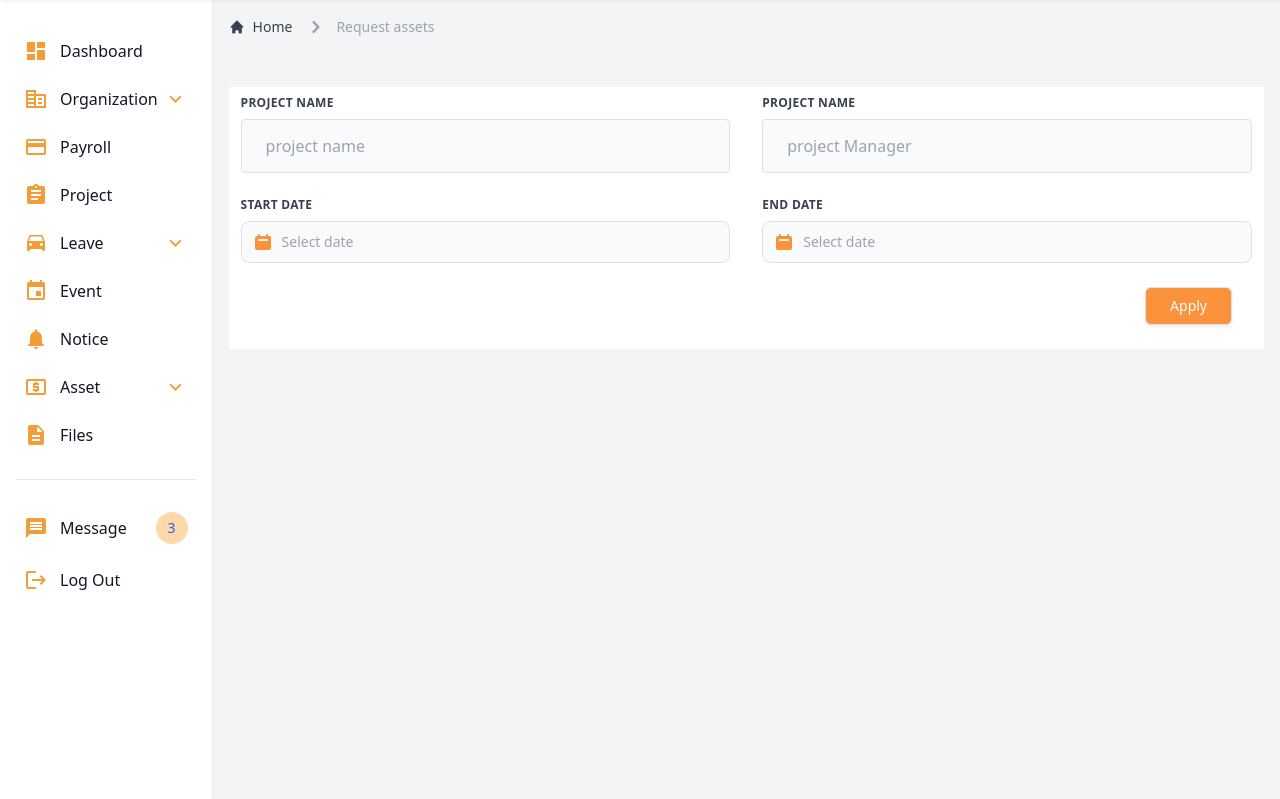
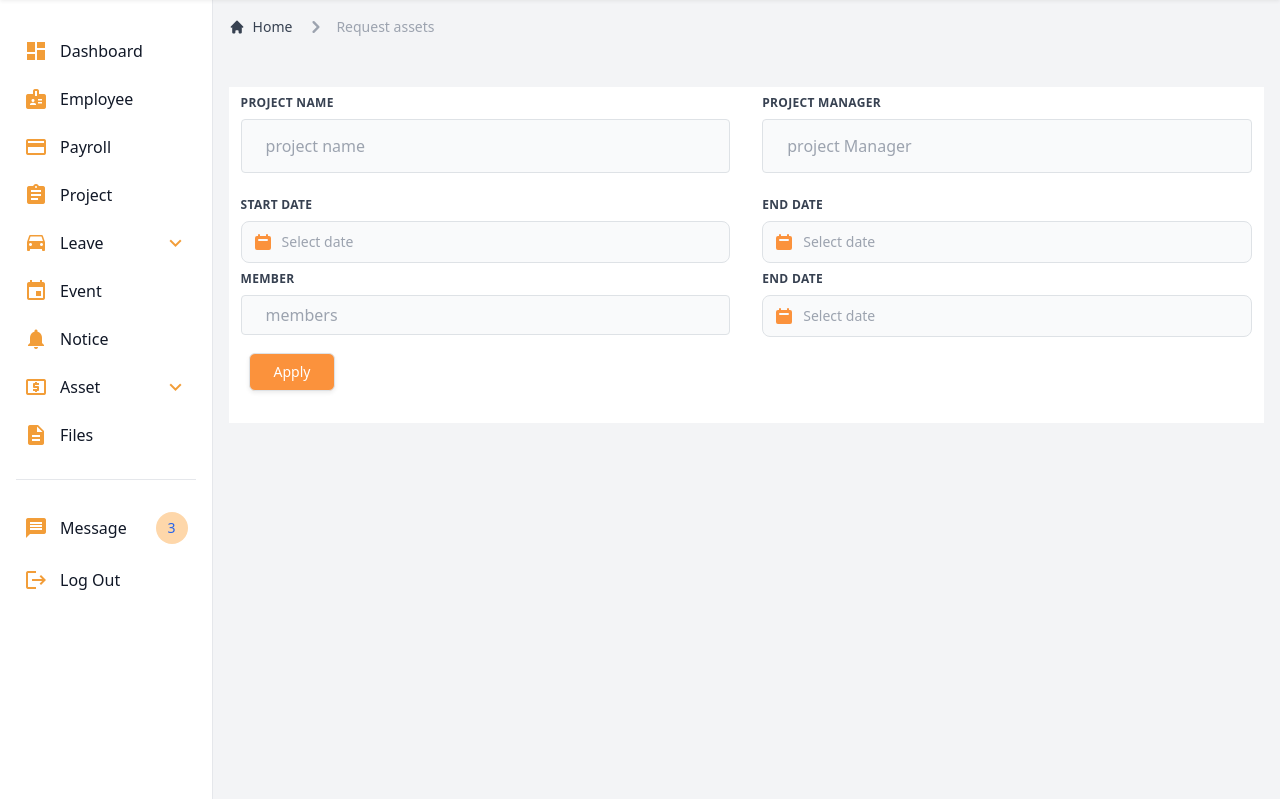
Before and after one commit to sandeeprajgurung/Manageit, a PHP site: page /php_auth_api/ProjectForm.php in a window 1280 px wide. Shown: the part 73-872 px from the top of the page. Run offline with PHP 8.4, Linux system fonts and the light colour scheme; some libraries are stand-ins or nearby versions.

Commit message:
project form created

```diff
--- a/ProjectForm.php
+++ b/ProjectForm.php
@@ -53,33 +53,11 @@
                                 </a>
                             </li>
                             <li>
-                                <button type="button"
-                                    class="flex items-center p-2 w-full text-base font-normal text-gray-900 rounded-lg transition duration-75 group hover:bg-orange-400 dark:text-white "
-                                    aria-controls="dropdown-example" data-collapse-toggle="dropdown-example">
-                                    <i class="material-icons" style="color:#F29D38">corporate_fare</i>
-                                    <span class="flex-1 ml-3 text-left whitespace-nowrap"
-                                        sidebar-toggle-item>Organization</span>
-                                    <i class="material-icons" style="color:#F29D38">keyboard_arrow_down</i>
-                                </button>
-                                <ul id="dropdown-example" class="hidden py-2 space-y-2 ">
-                                    <li>
-                                        <a href="employee.php"
-                                            class="flex items-center p-2 pl-11 w-full  text-xs font-normal text-gray-900 rounded-lg transition duration-75 group hover:bg-orange-400 dark:text-white ">Employee</a>
-                                    </li>
-                                    <li>
-                                        <a href="unfinished.php"
-                                            class="flex items-center p-2 pl-11 w-full text-xs font-normal text-gray-900 rounded-lg transition duration-75 group hover:bg-orange-400 dark:text-white ">Department</a>
-                                    </li>
-                                    <li>
-                                        <a href="unfinished.php"
-                                            class="flex items-center p-2 pl-11 w-full text-xs font-normal text-gray-900 rounded-lg transition duration-75 group hover:bg-orange-400 dark:text-white ">Designation</a>
-                                    </li>
-                                    <li>
-                                        <a href="unfinished.php"
-                                            class="flex items-center p-2 pl-11 w-full text-xs font-normal text-gray-900 rounded-lg transition duration-75 group hover:bg-orange-400 dark:text-white ">New
-                                            Hire</a>
-                                    </li>
-                                </ul>
+                                <a href="unfinished.php" class="dark:text-white hover:bg-orange-400 ">
+                                    <i class="material-icons" style="color:#F29D38">badge</i>
+                                    <span class="flex-1 ml-3 whitespace-nowrap">Employee</span>
+
+                                </a>
                             </li>
                             <li>
                                 <a href="unfinished.php" class="dark:text-white hover:bg-orange-400 ">
@@ -240,7 +218,7 @@
 
                             <label class="block uppercase tracking-wide text-gray-700 text-xs font-bold mb-2"
                             for="grid-first-name">
-                            Project Name
+                            Project Manager
                         </label>
                         <div class="relative">
                             <input type="text" name="employee" placeholder="project Manager"
@@ -291,13 +269,51 @@
                                     placeholder="Select date">
                             </div>
                         </div>
+
                     </div>
 
 
+
                 </div>
+                <div class="flex flex-wrap -mx-3 mb-2">
+                    <div class="w-full md:w-1/2 px-3 mb-6 md:mb-0">
+                    <label class="block uppercase tracking-wide text-gray-700 text-xs font-bold mb-2"
+                            for="grid-first-name">
+                            Member
+                        </label>
+                        <div class="relative">
+                            <input type="text" name="employee" placeholder="members"
+                                class="block h-10 appearance-none w-full bg-gray-50 border border-gray-200 text-gray-700 py-3 px-4 pr-8 rounded leading-tight focus:outline-none focus:bg-white focus:border-gray-500"
+                                id="grid-state">
+
+                            </input>
+                        </div>
+                    </div>
+                    <div class="w-full md:w-1/2 px-3 mb-6 md:mb-0">
+                        <label class="block uppercase tracking-wide text-gray-700 text-xs font-bold mb-2"
+                            for="grid-state">
+                            End Date
+                        </label>
+                        <div class="relative">
+                            <div class="relative">
+                                <div class="flex absolute inset-y-0 left-0 items-center pl-3 pointer-events-none">
+                                    <svg class="w-5 h-5 text-orange-400 dark:text-gray-400" fill="currentColor"
+                                        viewBox="0 0 20 20" xmlns="http://www.w3.org/2000/svg">
+                                        <path fill-rule="evenodd"
+                                            d="M6 2a1 1 0 00-1 1v1H4a2 2 0 00-2 2v10a2 2 0 002 2h12a2 2 0 002-2V6a2 2 0 00-2-2h-1V3a1 1 0 10-2 0v1H7V3a1 1 0 00-1-1zm0 5a1 1 0 000 2h8a1 1 0 100-2H6z"
+                                            clip-rule="evenodd"></path>
+                                    </svg>
+                                </div>
+                                <input type="text" id="enddate" name="returnDate" autocomplete="off"
+                                    class="bg-gray-50 border border-gray-300 text-gray-900 sm:text-sm rounded-lg focus:ring-blue-500 focus:border-blue-500 block w-full pl-10 p-2.5 dark:bg-gray-700 dark:border-gray-600 dark:placeholder-gray-400 dark:text-white dark:focus:ring-blue-500 dark:focus:border-blue-500"
+                                    placeholder="Select date">
+                            </div>
+                        </div>
+
+                    </div>
 
                     <div class="px-4 py-3 text-right sm:px-6">
-                                        <button type="submit" name="asset"
+                                        <button type="submit" name="project_submit"
                                             class="inline-flex justify-center py-2 px-4 border border-transparent shadow-sm text-sm font-medium rounded-md text-white bg-orange-400 hover:bg-orange-500 focus:outline-none focus:ring-2 focus:ring-offset-2 focus:ring-indigo-500">Apply</button>
                     </div>
                 </div>
```
Also changed, not shown: employee.php (+9 -31 lines), event.php (+31 -45 lines), img/profile-pic/1651683389-pp.jpg (added), img/profile-pic/1651683437-pp.jpg (added).
